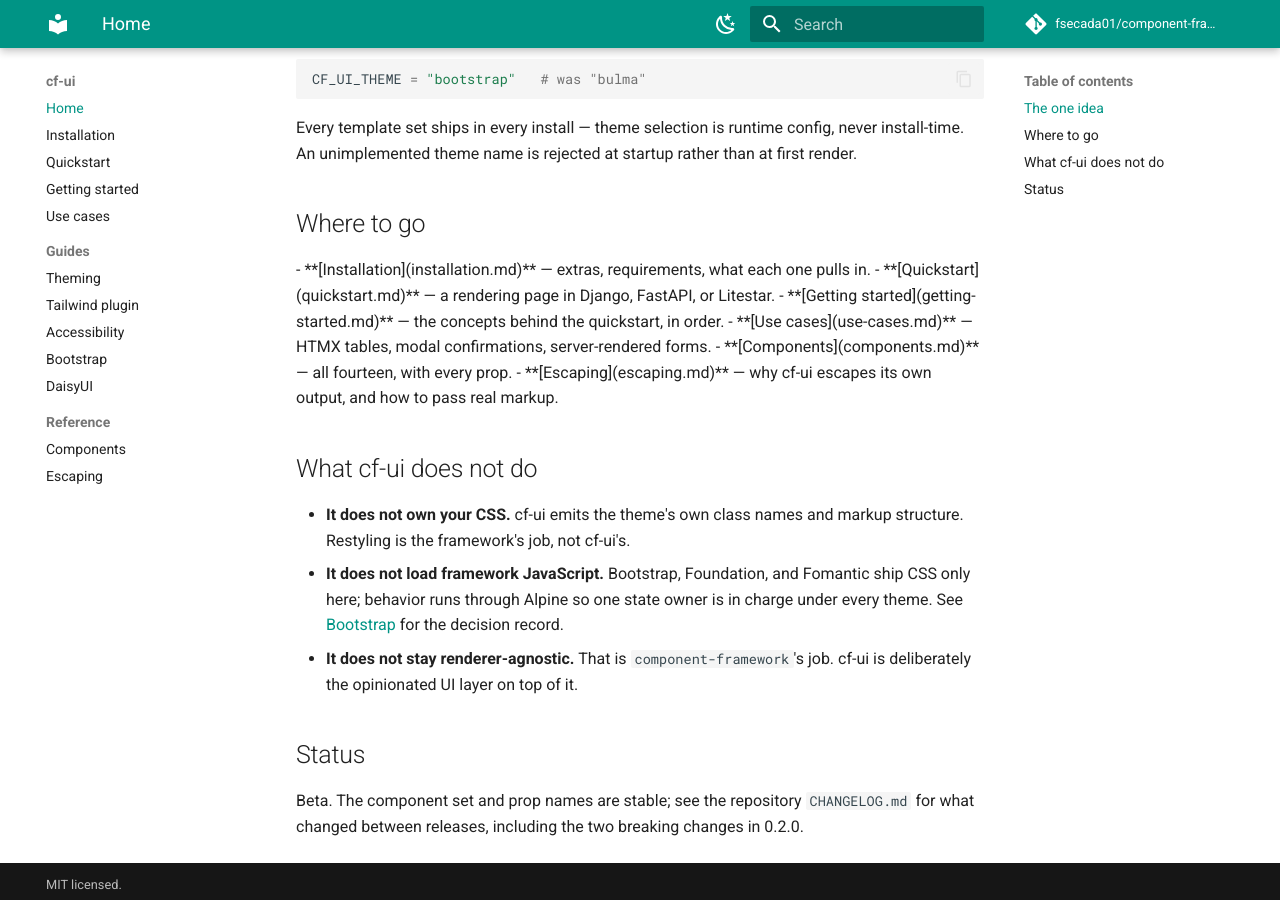
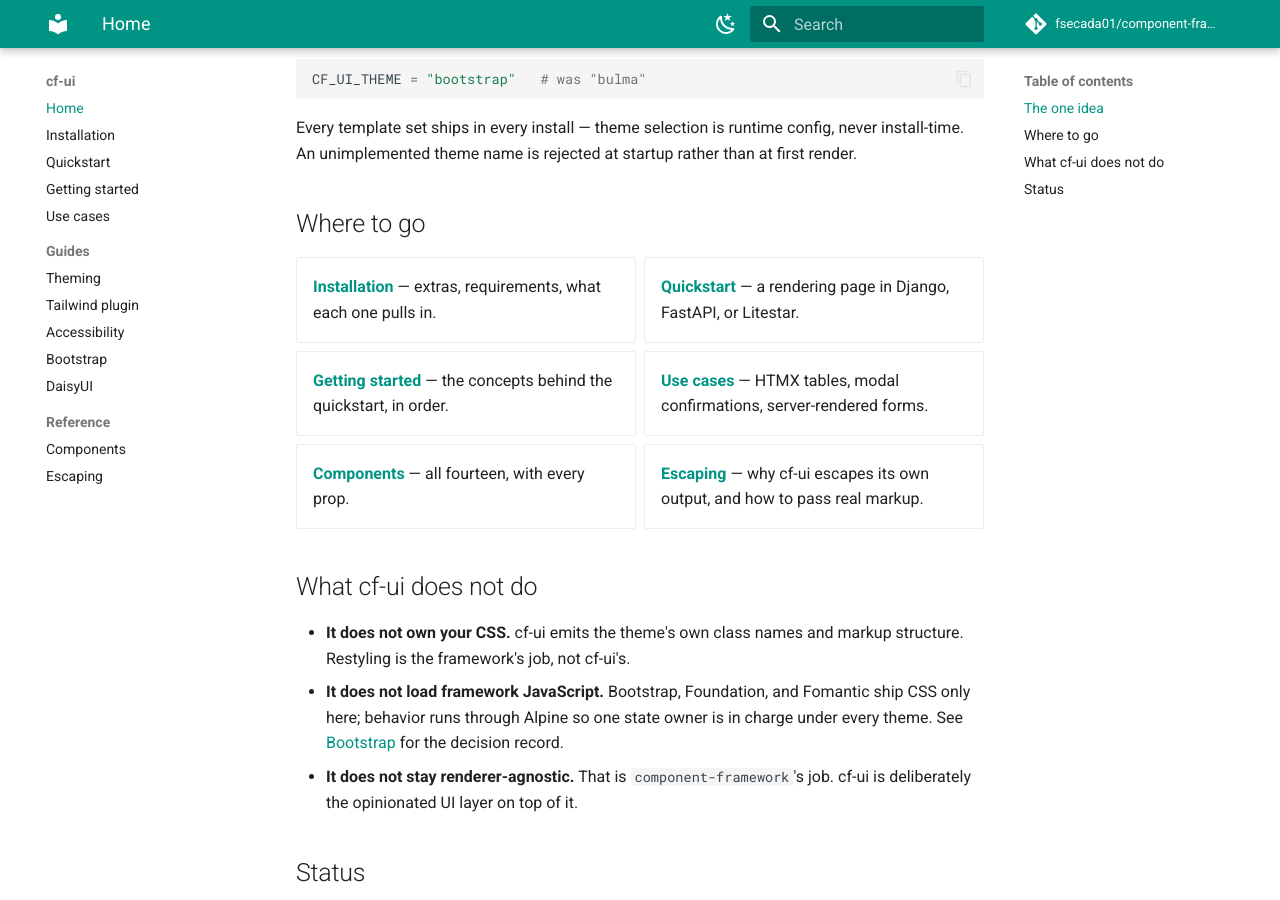
Before and after one commit to fsecada01/component-framework-ui, an MkDocs documentation site: the page built from docs/index.md, in a window 1280 px wide and 900 px high, scrolled down 566 px. Built offline with MkDocs 1.6.1 and Material for MkDocs 9.7.7, drawn with Linux system fonts in a browser that asks for light colours; comment, search, counter and statistics services are not loaded; part of the change alters nothing that is shown.

Commit message:
fix(docs): enable md_in_html so the home page grid cards render (#39)
Material's `<div class="grid cards" markdown>` needs the md_in_html extension.
Without it the list inside the div shipped as literal markdown source — the
"Where to go" section rendered as a wall of `- **[Installation](...)** — ...`
text. Caught by screenshotting the built site rather than trusting the build's
exit code: --strict validates links and nav, not whether a block rendered as
markup or as its own source.

Co-Authored-By: Claude Fable 5 <noreply@anthropic.com>
Claude-Session: https://claude.ai/code/session_01NhqNRBg83czKfr8L6FF5xf

```diff
--- a/mkdocs.yml
+++ b/mkdocs.yml
@@ -57,6 +57,9 @@ markdown_extensions:
   - admonition
   - attr_list
   - def_list
+  # Required for Material's `<div class="grid cards" markdown>` — without it
+  # the list inside the div ships as literal markdown source.
+  - md_in_html
   - tables
   - toc:
       permalink: true
```
